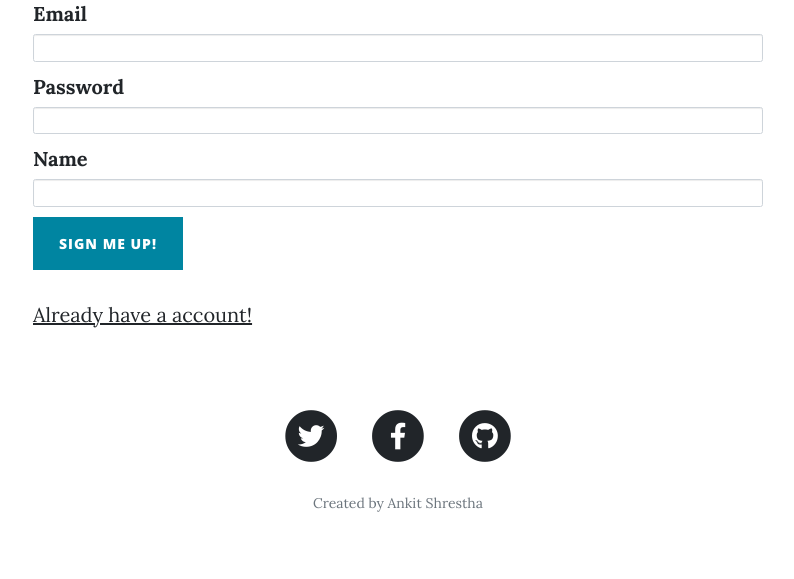
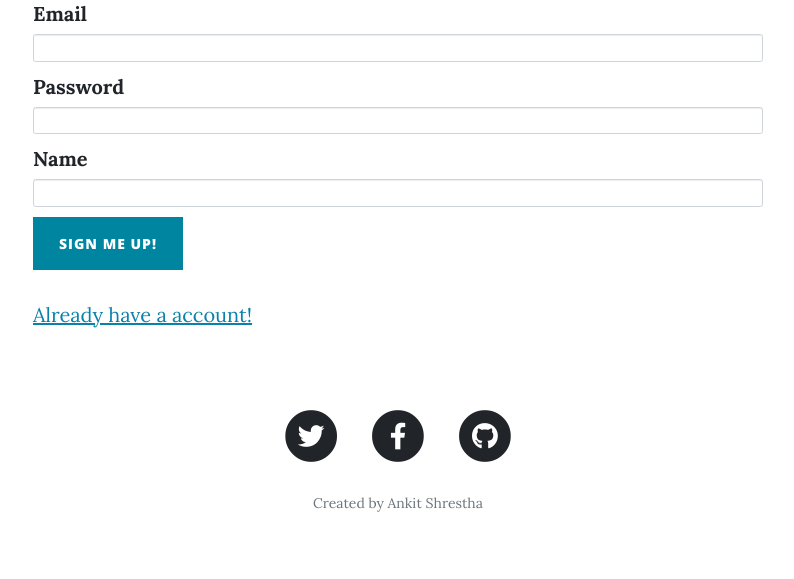
Before and after one commit to Aerial203/blogwebsite, a Flask app: page /register in a window 1280 px wide. Shown: the part 583-1162 px from the top of the page, without its empty margins (242-1036 px from the left). Run offline with Flask 2, Linux system fonts and the light colour scheme; some libraries are stand-ins or nearby versions.

Commit message:
Add style attributes

```diff
--- a/templates/register.html
+++ b/templates/register.html
@@ -23,7 +23,7 @@
     <div class="row">
       <div class="col-lg-8 col-md-10 mx-auto">
         {{ wtf.quick_form(form, novalidate=True, button_map={"submit": "primary"}) }}
-       <p style="color: #0a81ab;" class="p-a-tag"><a href="{{ url_for('login') }}">Already have a account!</a></p>
+       <p><a style="color: #0a81ab;" href="{{ url_for('login') }}">Already have a account!</a></p>
       </div>
     </div>
   </div>
```
